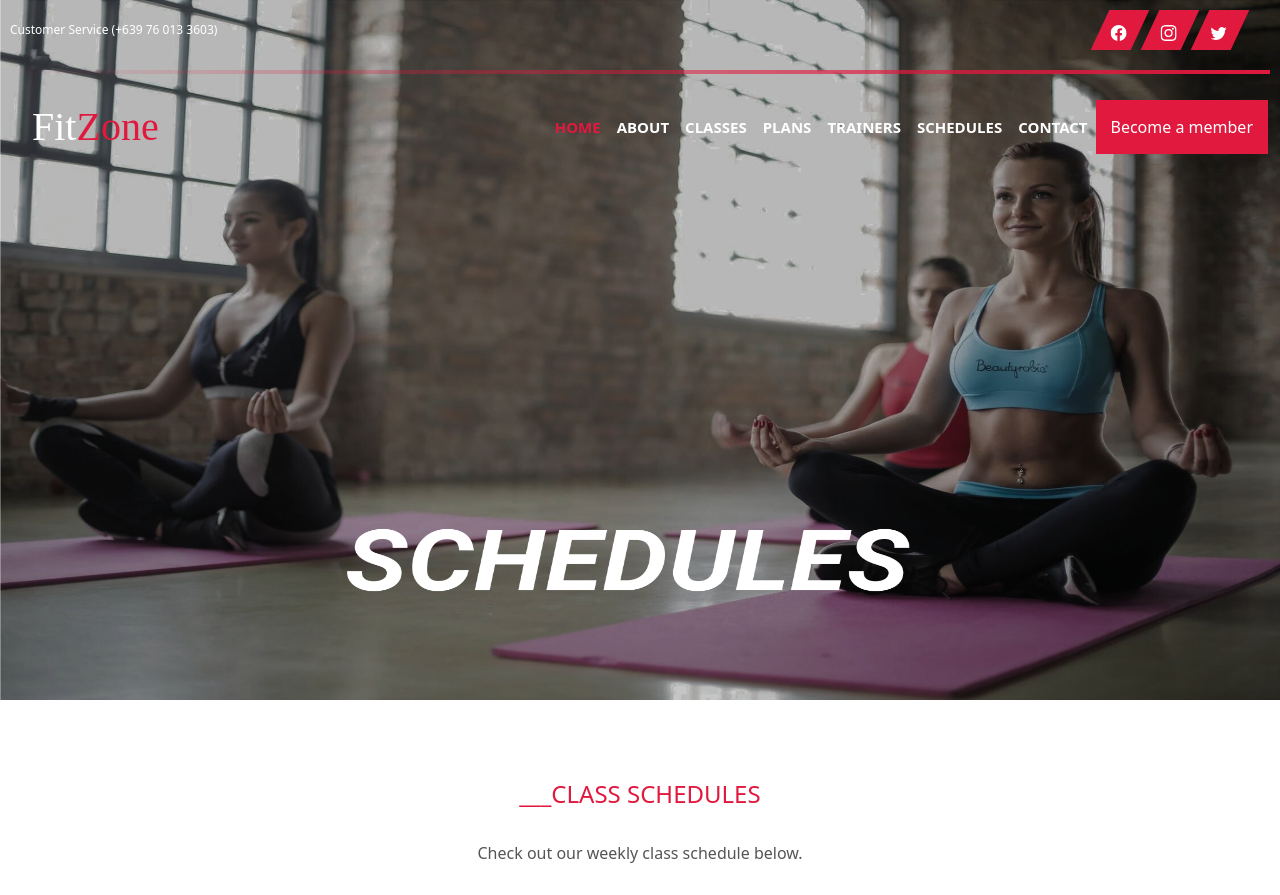
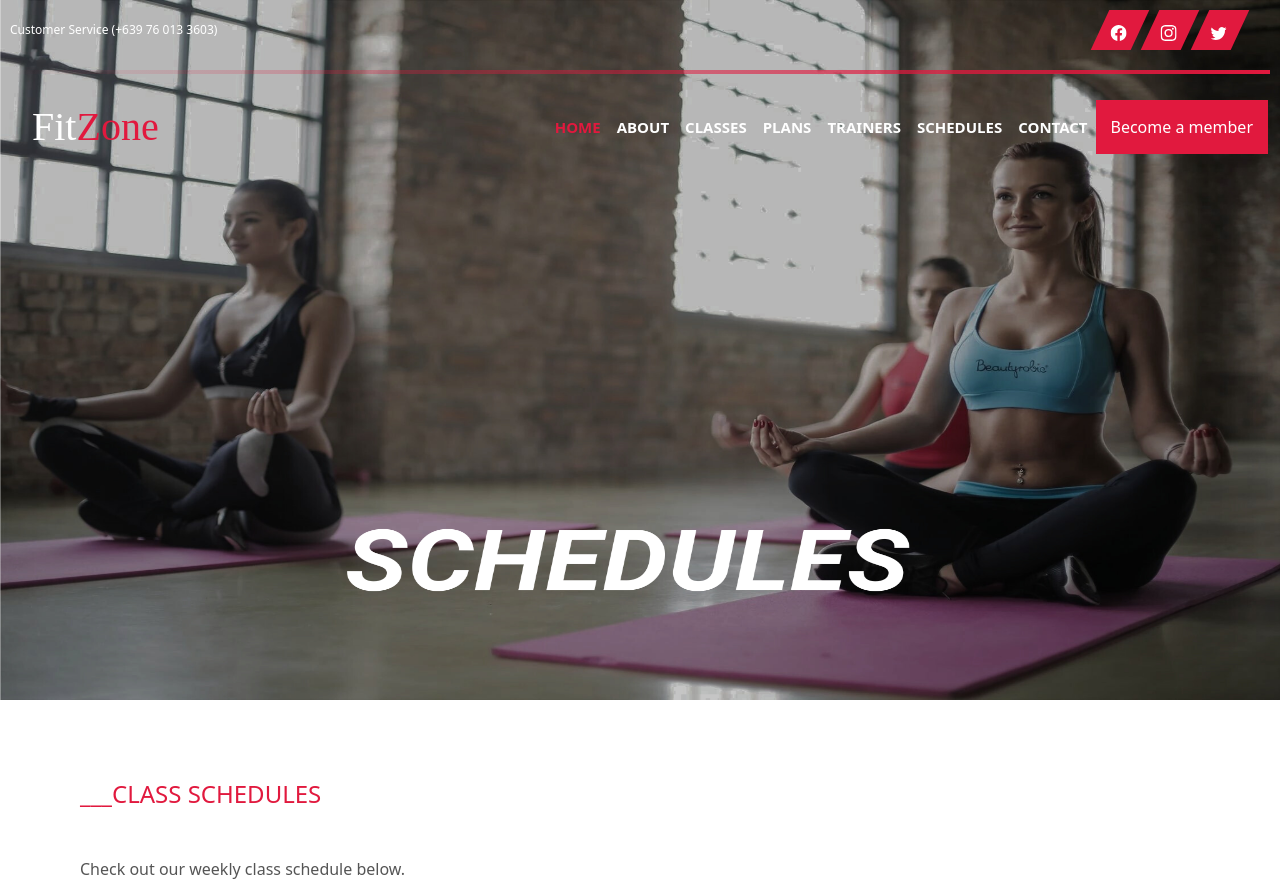
Before and after one commit to oohkim/react-app-mp2, a React (Vite) app: page /schedule in a window 1280 px wide. Shown: the top 895 px of the page. Built offline with nearby package versions, Linux system fonts and the light colour scheme.

Commit message:
Fixed some aligning

```diff
--- a/src/pages/Schedule/Schedule.css
+++ b/src/pages/Schedule/Schedule.css
@@ -18,8 +18,8 @@
   font-size: 24px;
 }
 
-.class-schedule h2,
-p {
+h2.class-schedule ,
+p.class-schedule {
   display: flex;
   align-items: center;
   justify-content: center;
```
